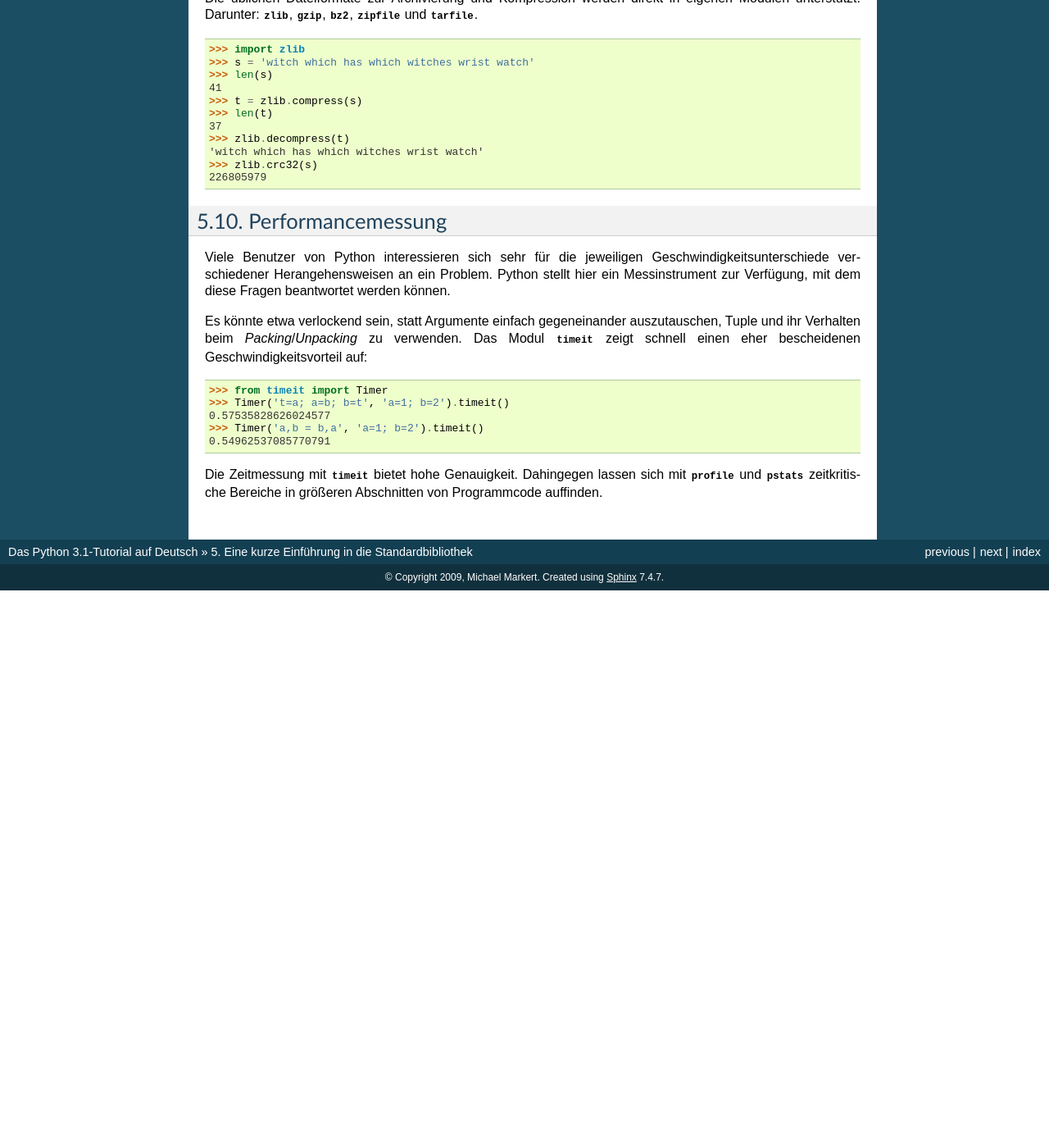
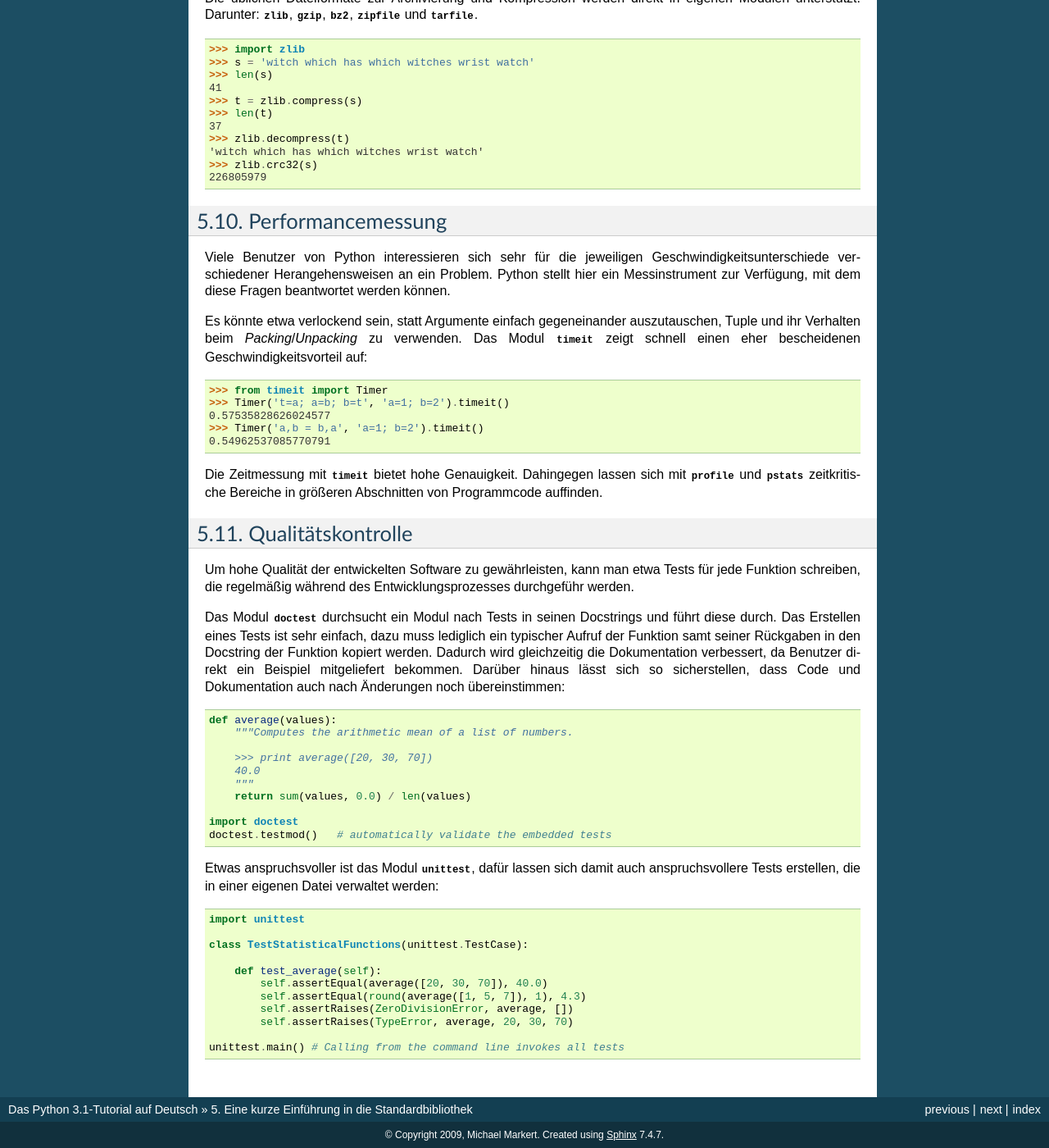
Before and after one commit to cofi/py-tutorial-de, a Sphinx documentation site: the page built from source/stdlib.rst, in a window 1280 px wide and 1400 px high, scrolled down 2990 px. Shown: the whole window at 82% size. Built offline with Sphinx 7.4.7, drawn with Linux system fonts in a browser that asks for light colours; pages that are not in the unit, such as notebooks, are missing from menus; before the commit the page ends 3710 px from its top, so only the background shows below that; some of the changed text lies outside the part shown.

Commit message:
Translated Section 10.11 (Issue #77)

```diff
--- a/source/stdlib.rst
+++ b/source/stdlib.rst
@@ -236,3 +236,48 @@ Geschwindigkeitsvorteil auf::
 Die Zeitmessung mit :mod:`timeit` bietet hohe Genauigkeit. Dahingegen lassen
 sich mit :mod:`profile` und :mod:`pstats` zeitkritische Bereiche in größeren
 Abschnitten von Programmcode auffinden.
+
+
+.. _tut-quality-control:
+
+Qualitätskontrolle
+==================
+
+Um hohe Qualität der entwickelten Software zu gewährleisten, kann man etwa
+Tests für jede Funktion schreiben, die regelmäßig während des
+Entwicklungsprozesses durchgeführ werden.
+
+Das Modul :mod:`doctest` durchsucht ein Modul nach Tests in seinen Docstrings
+und führt diese durch. Das Erstellen eines Tests ist sehr einfach, dazu muss
+lediglich ein typischer Aufruf der Funktion samt seiner Rückgaben in den
+Docstring der Funktion kopiert werden. Dadurch wird gleichzeitig die
+Dokumentation verbessert, da Benutzer direkt ein Beispiel mitgeliefert
+bekommen. Darüber hinaus lässt sich so sicherstellen, dass Code und
+Dokumentation auch nach Änderungen noch übereinstimmen::
+
+   def average(values):
+       """Computes the arithmetic mean of a list of numbers.
+
+       >>> print average([20, 30, 70])
+       40.0
+       """
+       return sum(values, 0.0) / len(values)
+
+   import doctest
+   doctest.testmod()   # automatically validate the embedded tests
+
+Etwas anspruchsvoller ist das Modul :mod:`unittest`, dafür lassen sich damit
+auch anspruchsvollere Tests erstellen, die in einer eigenen Datei verwaltet
+werden::
+
+   import unittest
+
+   class TestStatisticalFunctions(unittest.TestCase):
+
+       def test_average(self):
+           self.assertEqual(average([20, 30, 70]), 40.0)
+           self.assertEqual(round(average([1, 5, 7]), 1), 4.3)
+           self.assertRaises(ZeroDivisionError, average, [])
+           self.assertRaises(TypeError, average, 20, 30, 70)
+
+   unittest.main() # Calling from the command line invokes all tests
```
